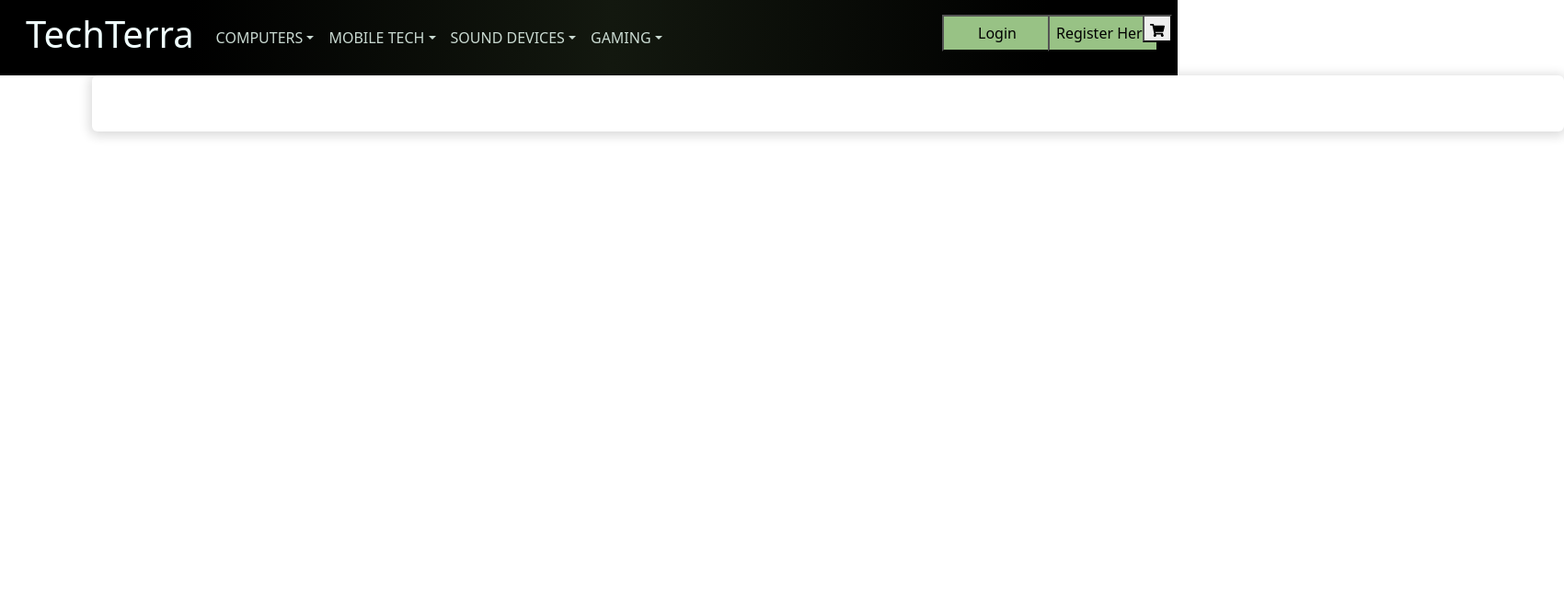
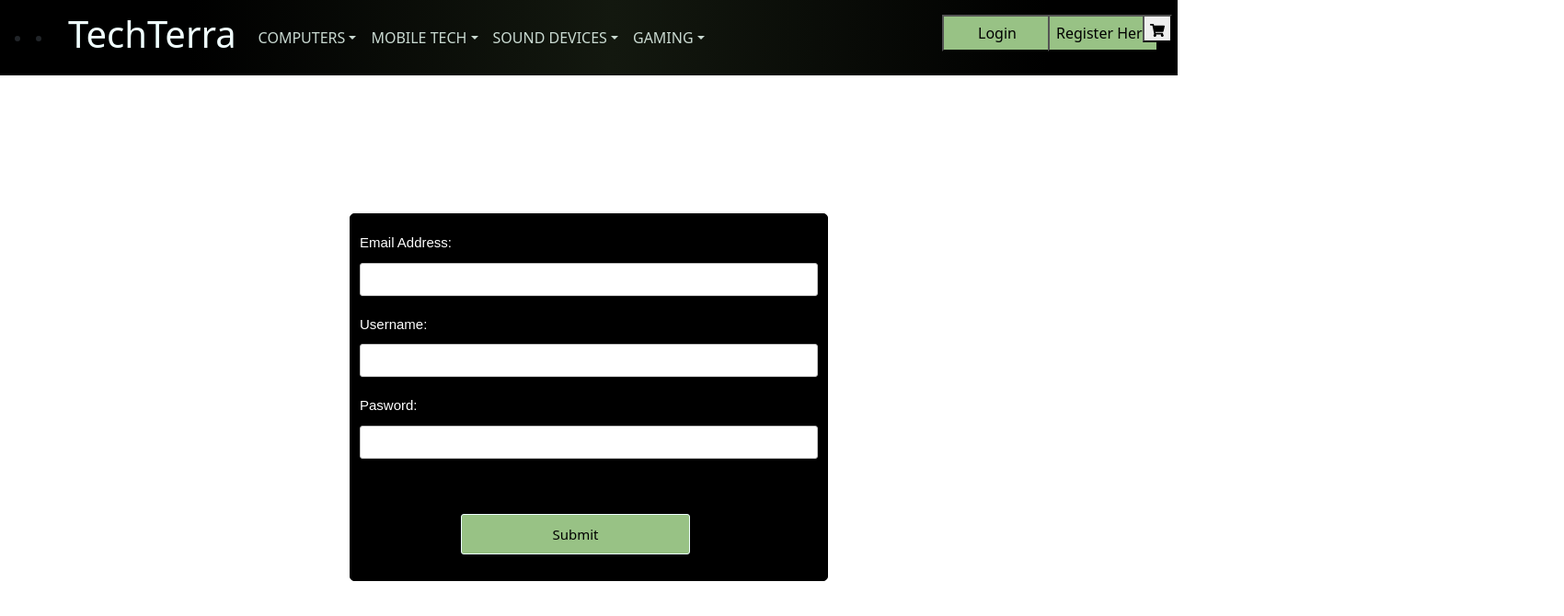
Before and after one commit to jadendap/se_project_2022, a React (Create React App) app: page /Register in a window 1280 px wide. Shown: the top 670 px of the page at 92% size, 1700 px wide, since content can reach past the window. Built offline with nearby package versions, Linux system fonts and the light colour scheme.

Commit message:
added sample login and register pages

```diff
--- a/src/Components/Navbar.jsx
+++ b/src/Components/Navbar.jsx
@@ -13,12 +13,16 @@ export class NavBar extends Component{
             <React.Fragment>
 
 <nav class="navbar navbar-expand-lg navbar-dark bg-dark navbar-style">
-<a  href="./Pages/login.html">
+              <li>
+                <Link to="/Login">
                 <button class="btn-login"title="login here">Login</button>
-              </a>
-              <a  href="./Pages/register-page.html">
+                </Link>
+              </li>
+              <li>
+              <Link to="/Register">
                 <button class="btn-register"title="register here">Register Here</button>
-              </a>
+                </Link>
+              </li>
 
 
               <button className="fa-fa-shopping-cart"title="go to cart"><FaShoppingCart/></button>
--- /dev/null
+++ b/src/Pages/Login.jsx
@@ -0,0 +1,95 @@
+import React from 'react';
+import ReactDOM from 'react-dom';
+
+const appStyle = {
+    height: '700px',
+    display: 'flex',
+};
+
+const formStyle = {
+    margin: 'auto',
+    padding: '10px',
+    border: '1px solid black',
+    borderRadius: '5px',
+    background: 'black',
+    width: '520px',
+    height: '300px',
+    display: 'block',
+
+};
+
+const labelStyle = {
+    margin: '10px 0 5px 0',
+    fontFamily: 'Arial, Helvetica, sans-serif',
+    fontSize: '15px',
+    color: 'white'
+};
+
+const inputStyle = {
+    margin: '5px 0 10px 0',
+    padding: '5px',
+    border: '1px solid #bfbfbf',
+    borderRadius: '3px',
+    boxSizing: 'border-box',
+    width: '100%'
+};
+
+const submitStyle = {
+    margin: '10px 0 0 0',
+    padding: '7px 10px',
+    border: '1px solid #efffff',
+    borderRadius: '3px',
+    background: '#98c285',
+    width: '100%',
+    fontSize: '15px',
+    color: 'black',
+    display: 'block'
+};
+
+const Field = React.forwardRef(({label, type}, ref) => {
+    return (
+      <div>
+        <label style={labelStyle} >{label}</label>
+        <input ref={ref} type={type} style={inputStyle} />
+      </div>
+    );
+});
+
+const Form = ({onSubmit}) => {
+    const usernameRef = React.useRef();
+    const passwordRef = React.useRef();
+    const handleSubmit = e => {
+        e.preventDefault();
+        const data = {
+            username: usernameRef.current.value,
+            password: passwordRef.current.value
+        };
+        onSubmit(data);
+    };
+    return (
+      <form style={formStyle} onSubmit={handleSubmit} >
+        <Field ref={usernameRef} label="Username:" type="text" />
+        <Field ref={passwordRef} label="Password:" type="password" />
+        <div>
+          <button style={submitStyle} type="submit">Submit</button>
+        </div>
+      </form>
+    );
+};
+
+// Usage example:
+
+const Login = () => {
+    const handleSubmit = data => {
+        const json = JSON.stringify(data, null, 4);
+        console.clear();
+        console.log(json);
+    };
+    return (
+      <div style={appStyle}>
+        <Form onSubmit={handleSubmit} />
+      </div>
+    );
+};
+
+export default Login;
--- /dev/null
+++ b/src/Pages/Register.jsx
@@ -0,0 +1,99 @@
+import React from 'react';
+import ReactDOM from 'react-dom';
+
+const appStyle = {
+    height: '700px',
+    display: 'flex',
+};
+
+const formStyle = {
+    margin: 'auto',
+    padding: '10px',
+    border: '1px solid black',
+    borderRadius: '5px',
+    background: 'black',
+    width: '520px',
+    height: '400px',
+    display: 'block',
+
+};
+
+const labelStyle = {
+    margin: '10px 0 5px 0',
+    fontFamily: 'Arial, Helvetica, sans-serif',
+    fontSize: '15px',
+    color: 'white'
+};
+
+const inputStyle = {
+    margin: '5px 0 10px 0',
+    padding: '5px',
+    border: '1px solid #bfbfbf',
+    borderRadius: '3px',
+    boxSizing: 'border-box',
+    width: '100%'
+};
+
+const submitStyle = {
+    position: 'relative',
+    margin: '20px 0 0 0',
+    padding: '10px 10px',
+    border: '1px solid #efffff',
+    borderRadius: '3px',
+    background: '#98c285',
+    width: '50%',
+    fontSize: '15px',
+    color: 'black',
+    left: '110px',
+    top: '30px',
+    display: 'block'
+};
+
+const Field = React.forwardRef(({label, type}, ref) => {
+    return (
+      <div>
+        <label style={labelStyle} >{label}</label>
+        <input ref={ref} type={type} style={inputStyle} />
+      </div>
+    );
+});
+
+const Form = ({onSubmit}) => {
+    const usernameRef = React.useRef();
+    const passwordRef = React.useRef();
+    const handleSubmit = e => {
+        e.preventDefault();
+        const data = {
+            username: usernameRef.current.value,
+            password: passwordRef.current.value
+        };
+        onSubmit(data);
+    };
+    return (
+      <form style={formStyle} onSubmit={handleSubmit} >
+        <Field ref={usernameRef} label="Email Address:" type="text" />
+        <Field ref={passwordRef} label="Username:" type="text" />
+        <Field ref={passwordRef} label="Pasword:" type="password" />
+        <div>
+          <button style={submitStyle} type="submit">Submit</button>
+        </div>
+      </form>
+    );
+};
+
+// Usage example:
+
+const Register = () => {
+    const handleSubmit = data => {
+        const json = JSON.stringify(data, null, 4);
+        console.clear();
+        console.log(json);
+    };
+    return (
+      <div style={appStyle}>
+        <Form onSubmit={handleSubmit} />
+      </div>
+    );
+};
+
+export default Register;
--- a/src/index.js
+++ b/src/index.js
@@ -10,22 +10,29 @@ import { BrowserRouter as Router, Route, Routes } from "react-router-dom";
 import "./Styles/index.css"
 import App from "./Pages/App"
 import Desktop from "./Pages/desktop"
+import Login from "./Pages/Login"
+import Register from "./Pages/Register"
+//import Login from "./Pages/login"
 import NavBar from "./Components/Navbar";
 import Search from "./Components/SearchBar";
 import Categories from "./Components/Categories"
 import Featured from "./Components/Featured"
 import SearchBar from "./Components/SearchBar"
+//import Customer from "./Pages/login";
+
 ReactDOM.render(
     <Router>
       <NavBar/>
-      <SearchBar/>
-
-
       <Routes>
       <Route path="/" element={<App />}>
       </Route>
         <Route path="/Desktop" element={<Desktop />}>
         </Route>
+        <Route path="/Login" element={<Login />}>
+        </Route>
+        <Route path="/Register" element={<Register />}>
+        </Route>
+
       </Routes>
     </Router>,
 
```
Also changed, not shown: package.json (+8 -1 lines), src/Pages/Demo.jsx (added, +22 -0 lines), 1 other file (tests, documents, lock files or other folders).
